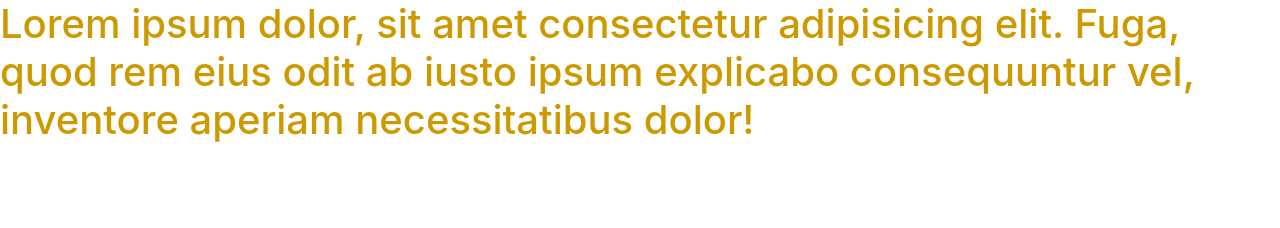
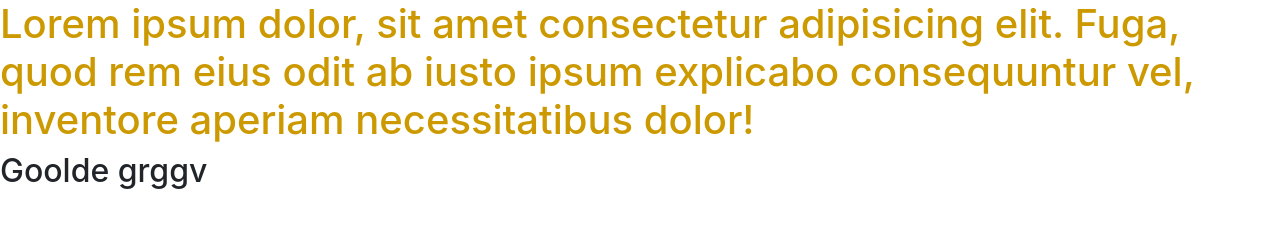
Before and after one commit to Longmanstrongcode/111, a plain HTML site: page public/index.html in a window 1280 px wide. Drawn offline with nearby package versions, Linux system fonts and the light colour scheme.

Commit message:
change a file

```diff
--- a/partition/_section.scss
+++ b/partition/_section.scss
@@ -8,6 +8,7 @@ body{
     section{
         h1{
             color:$color_gold;
+
         }
     }
 }
--- a/public/index.html
+++ b/public/index.html
@@ -22,6 +22,7 @@
             inventore aperiam necessitatibus dolor!
 
         </h1>
+        <h2>Goolde grggv </h2>
     </section>
     <section>
 
```
